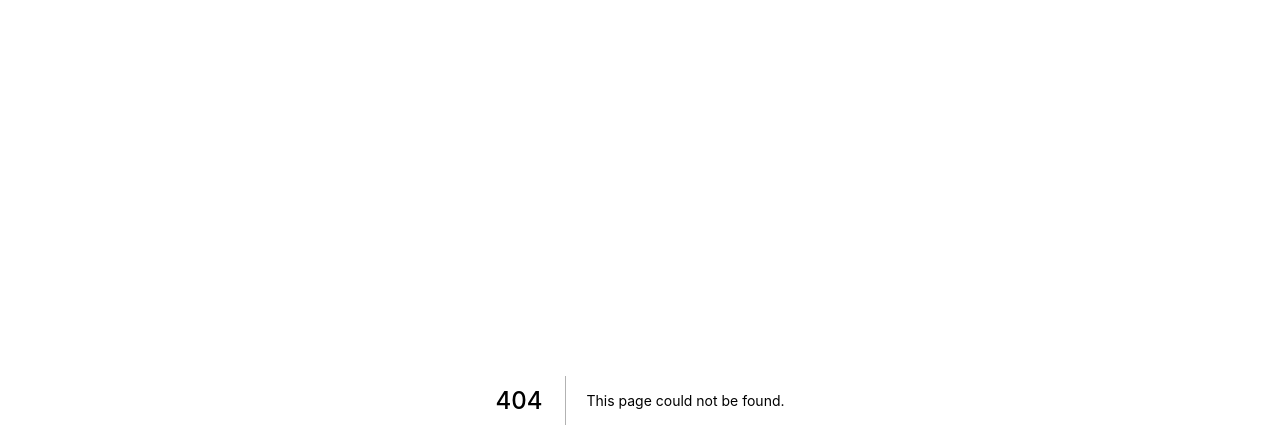
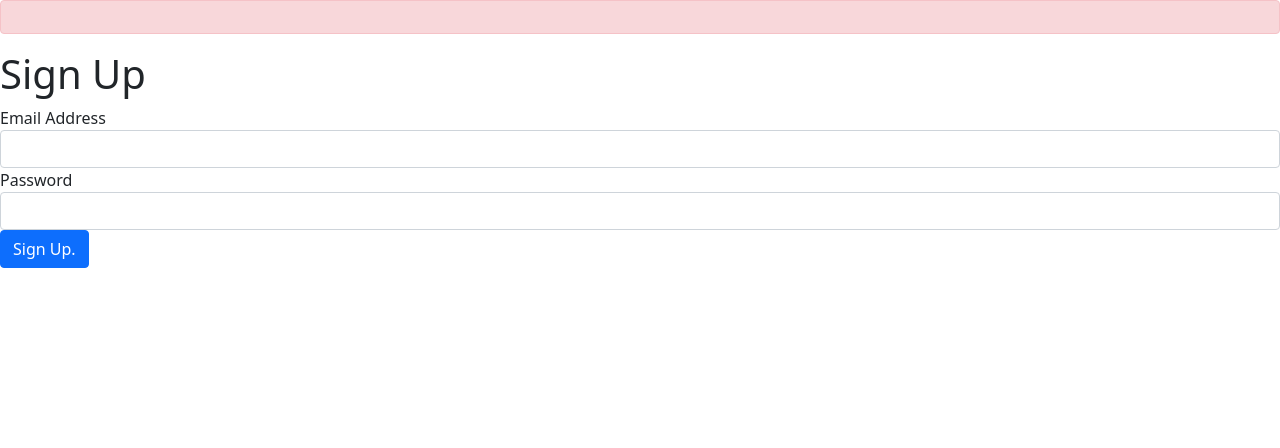
Before and after one commit to robbridges/ticketWebsite, a Next.js app in the folder client/: page /auth/signup in a window 1280 px wide. Before the commit this address had no page. Shown: the top 448 px of the page. Built offline with nearby package versions, Linux system fonts and the light colour scheme.

Commit message:
Wiring up auth page

```diff
--- a/client/package.json
+++ b/client/package.json
@@ -10,6 +10,7 @@
   "author": "",
   "license": "ISC",
   "dependencies": {
+    "axios": "^0.21.1",
     "bootstrap": "^5.0.1",
     "next": "^11.0.0",
     "react": "^17.0.2",
--- /dev/null
+++ b/client/pages/auth/signup.tsx
@@ -0,0 +1,55 @@
+import React from 'react';
+import react, { useState } from 'react';
+import axios from 'axios';
+
+const SignUpForm =  () => {
+const [email, setEmail] = useState('');
+const [password, setPassword] = useState('');
+const [errors, setErrors] = useState([]);
+;
+  const onSubmit = async (event : React.FormEvent<HTMLFormElement>) => {
+    event.preventDefault();
+    try {
+      const response = await axios.post('/api/users/signup', {
+        email,password
+      });
+
+      console.log(response.data);
+  } catch (err) {
+    setErrors(err.response.data.errors);
+  }
+  };
+
+  return (
+  <form onSubmit={onSubmit}>
+    <div className="alert alert-danger">
+
+    {errors.map(err => err.message)}
+
+
+    </div>
+    <h1>Sign Up</h1>
+    <div className="form-group">
+      <label>Email Address</label>
+      <input
+        value={email}
+        onChange={e => setEmail(e.target.value)}
+        className="form-control"
+      />
+    </div>
+    <div className="form-group">
+      <label>Password</label>
+      <input
+        value={password}
+        onChange={e => setPassword(e.target.value)}
+        type="password"
+        className="form-control"
+      />
+    </div>
+
+    <button className="btn btn-primary">Sign Up.</button>
+  </form>
+  );
+};
+
+export default SignUpForm;
--- a/client/pages/index.tsx
+++ b/client/pages/index.tsx
@@ -1,5 +1,5 @@
 const LandingPage = () => {
-  return <h1>YAAARRRR!!!!!????</h1>
+  return <h1>Landing page!</h1>
 }
 
 export default LandingPage;
```
Also changed, not shown: 1 other file (tests, documents, lock files or other folders).
